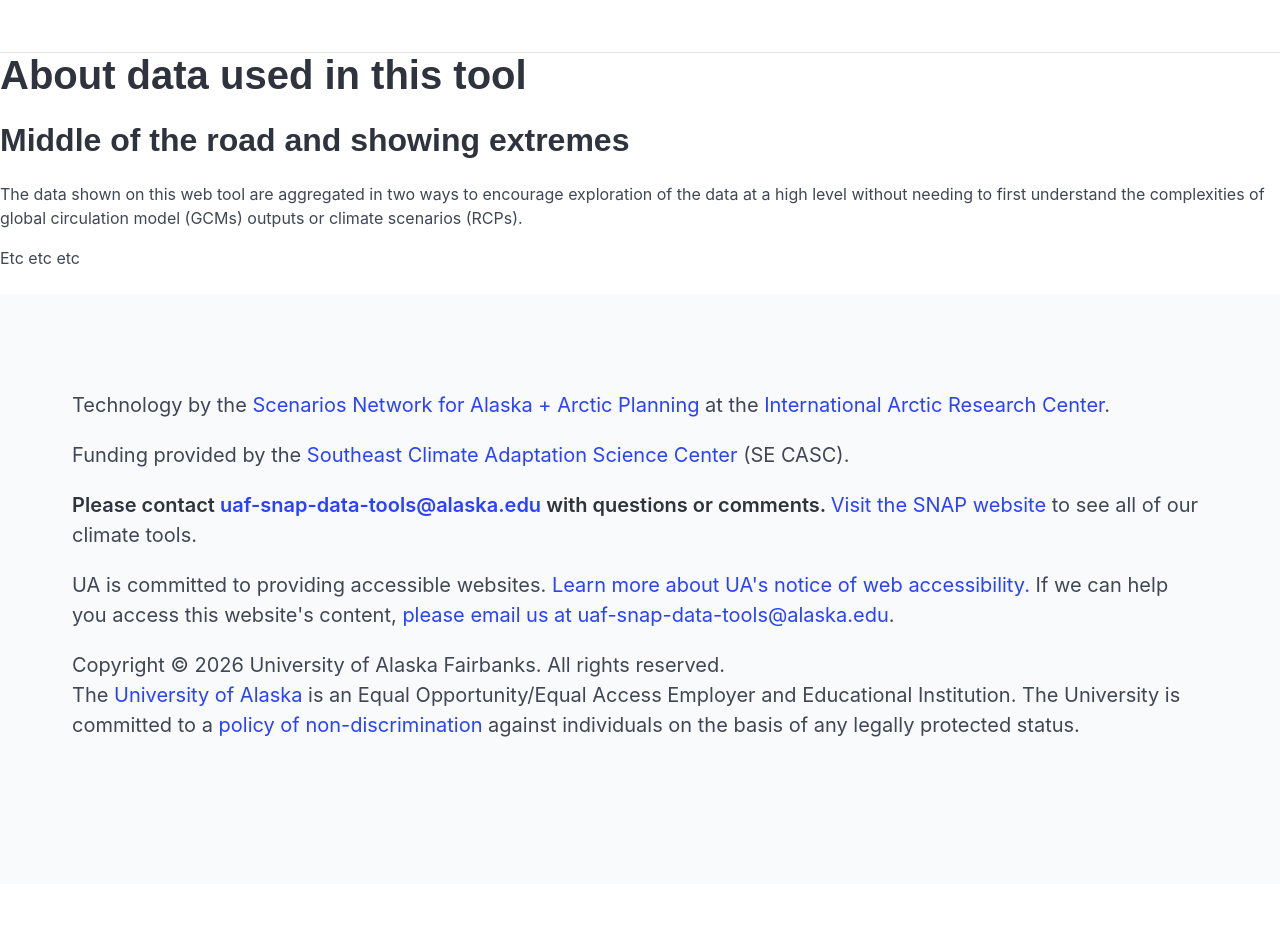
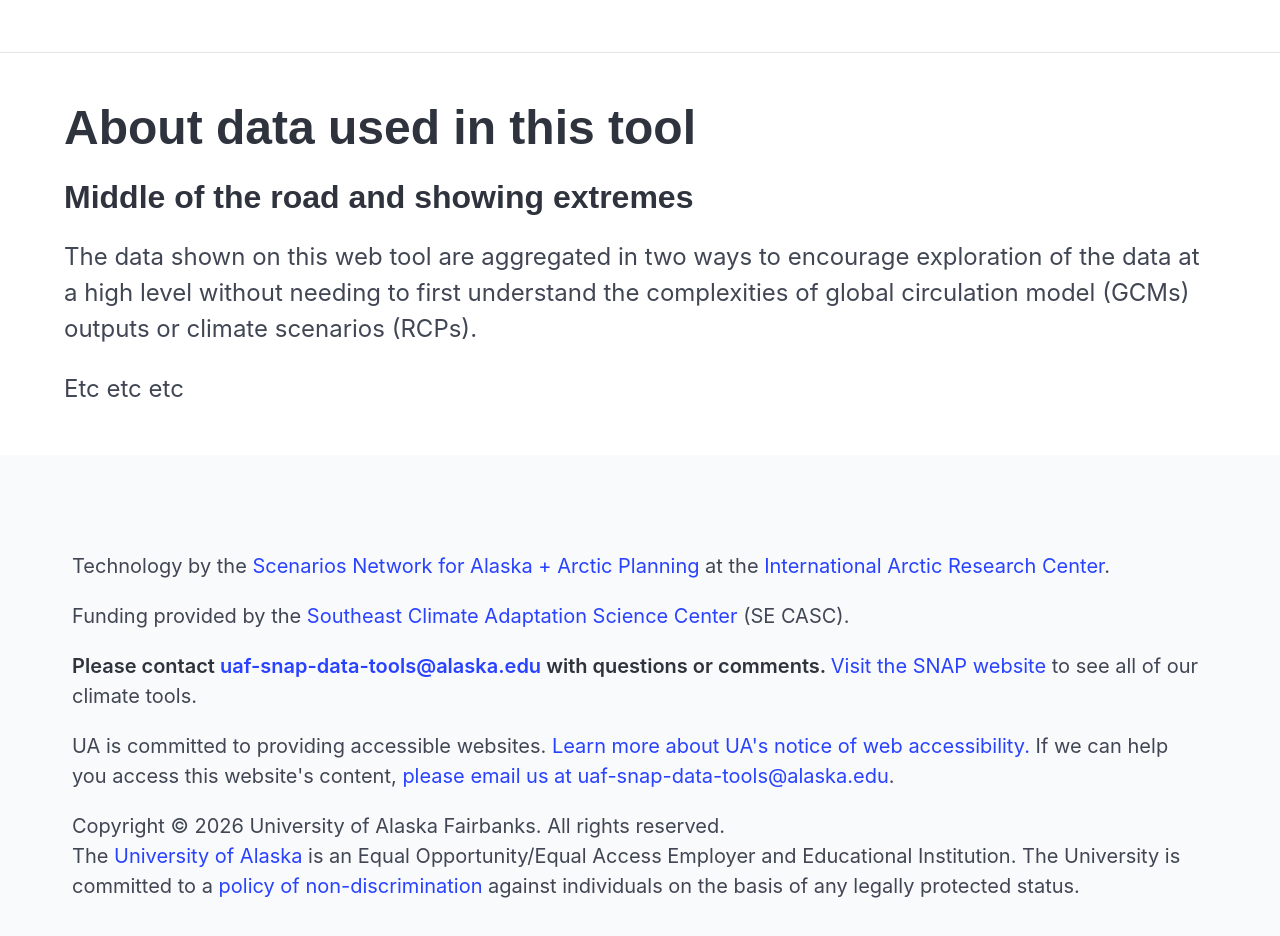
Before and after one commit to ua-snap/hydroviz, a Nuxt app in the folder webapp/: page /data in a window 1280 px wide. Shown: the top 936 px of the page. Before the commit the page ends 884 px from the top, so only its background shows below. Built offline with nearby package versions, Linux system fonts and the light colour scheme; a web font is replaced by a local one; what plotly.js would draw is missing.

Commit message:
Fix vertical margins on secondary pages.

```diff
--- a/webapp/pages/about.vue
+++ b/webapp/pages/about.vue
@@ -1,7 +1,7 @@
 <template>
-  <section>
+  <section class="section">
     <div class="container">
-      <h1 class="title is-1 mt-6">About</h1>
+      <h1 class="title is-1">About</h1>
       <div class="content is-size-4">
         <h3 class="title is-3">Hydrologic Outlooks</h3>
         <ul>
--- a/webapp/pages/data.vue
+++ b/webapp/pages/data.vue
@@ -1,15 +1,17 @@
 <template>
-  <div class="content">
-    <h2 class="is-2 title">About data used in this tool</h2>
-    <div class="block">
-      <h3 class="is-3 title">Middle of the road and showing extremes</h3>
-      <p>
-        The data shown on this web tool are aggregated in two ways to encourage
-        exploration of the data at a high level without needing to first
-        understand the complexities of global circulation model (GCMs) outputs
-        or climate scenarios (RCPs).
-      </p>
-      <p>Etc etc etc</p>
+  <section class="section">
+    <div class="container">
+      <h1 class="title is-1">About data used in this tool</h1>
+      <div class="content is-size-4">
+        <h3 class="is-3 title">Middle of the road and showing extremes</h3>
+        <p>
+          The data shown on this web tool are aggregated in two ways to
+          encourage exploration of the data at a high level without needing to
+          first understand the complexities of global circulation model (GCMs)
+          outputs or climate scenarios (RCPs).
+        </p>
+        <p>Etc etc etc</p>
+      </div>
     </div>
-  </div>
+  </section>
 </template>
--- a/webapp/pages/how-to.vue
+++ b/webapp/pages/how-to.vue
@@ -1,7 +1,7 @@
 <template>
-  <section>
+  <section class="section">
     <div class="container">
-      <h1 class="title is-1 mt-6">How-To Guide</h1>
+      <h1 class="title is-1">How-To Guide</h1>
       <div class="content is-size-4">
         <h3 class="title is-3">
           What are the most effective ways to use this tool?
--- a/webapp/pages/models-and-uncertainty.vue
+++ b/webapp/pages/models-and-uncertainty.vue
@@ -1,7 +1,7 @@
 <template>
-  <section>
+  <section class="section">
     <div class="container">
-      <h1 class="title is-1 mt-6">Models and Uncertainty</h1>
+      <h1 class="title is-1">Models and Uncertainty</h1>
       <div class="content is-size-4">
         <div class="mb-5">
           <h2 class="title is-4">
```
